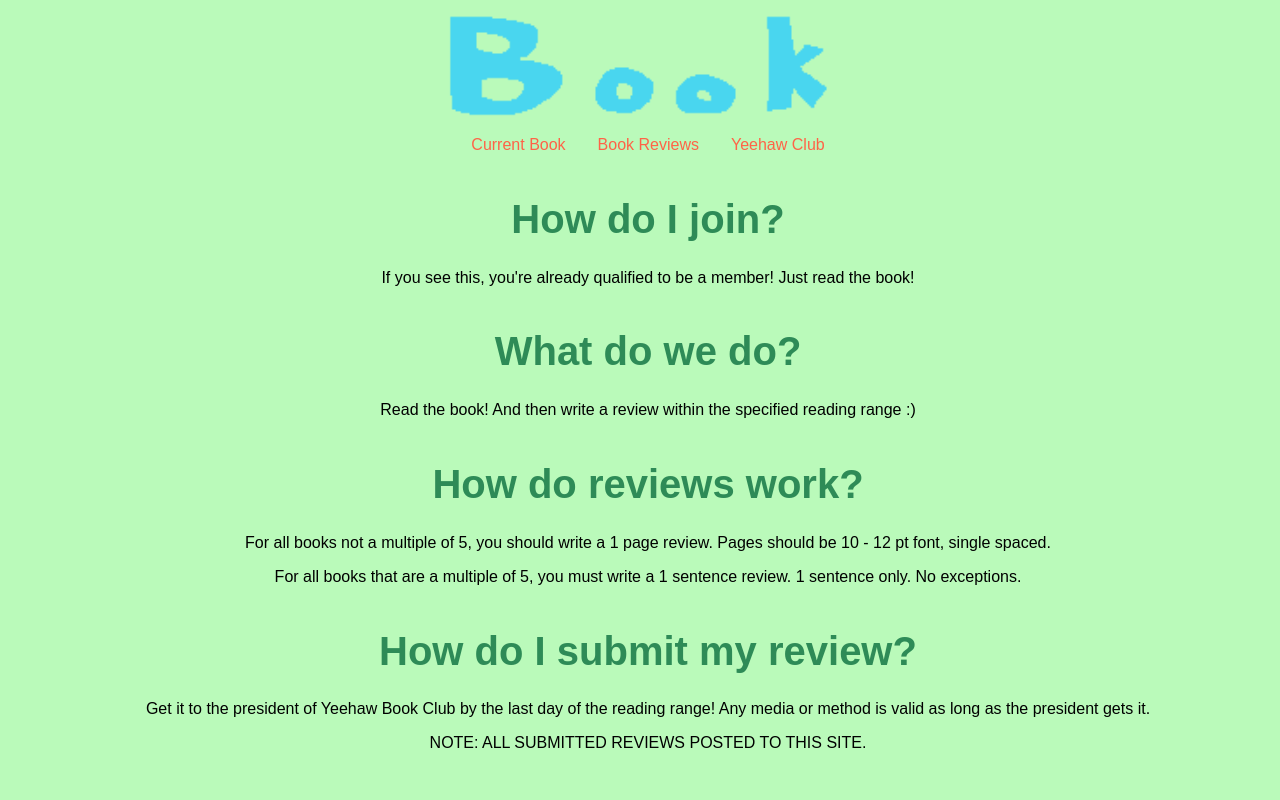
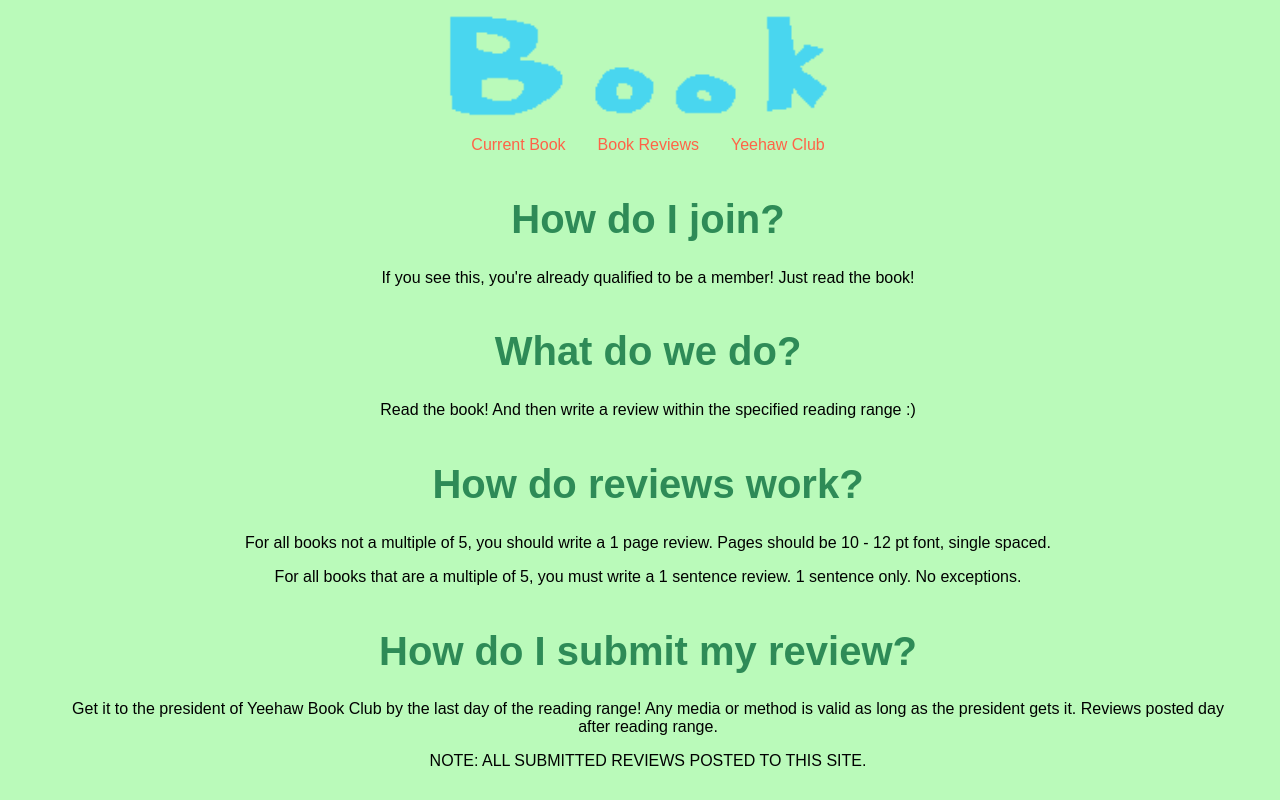
Before and after one commit to kiecphrase/yeehawbookclub, a plain HTML site: page pages/faq.html in a window 1280 px wide. Drawn offline with Linux system fonts and the light colour scheme; a web font is replaced by a local one.

Commit message:
Update faq.html

```diff
--- a/pages/faq.html
+++ b/pages/faq.html
@@ -45,7 +45,7 @@
 
                 <div>
                     <h1 class="quest">How do I submit my review?</h1>
-                    <p class="ans">Get it to the president of Yeehaw Book Club by the last day of the reading range! Any media or method is valid as long as the president gets it.</p>
+                    <p class="ans">Get it to the president of Yeehaw Book Club by the last day of the reading range! Any media or method is valid as long as the president gets it. Reviews posted day after reading range.</p>
                     <p class="ans">NOTE: ALL SUBMITTED REVIEWS POSTED TO THIS SITE.</p>
                 </div>
             </div>
```
